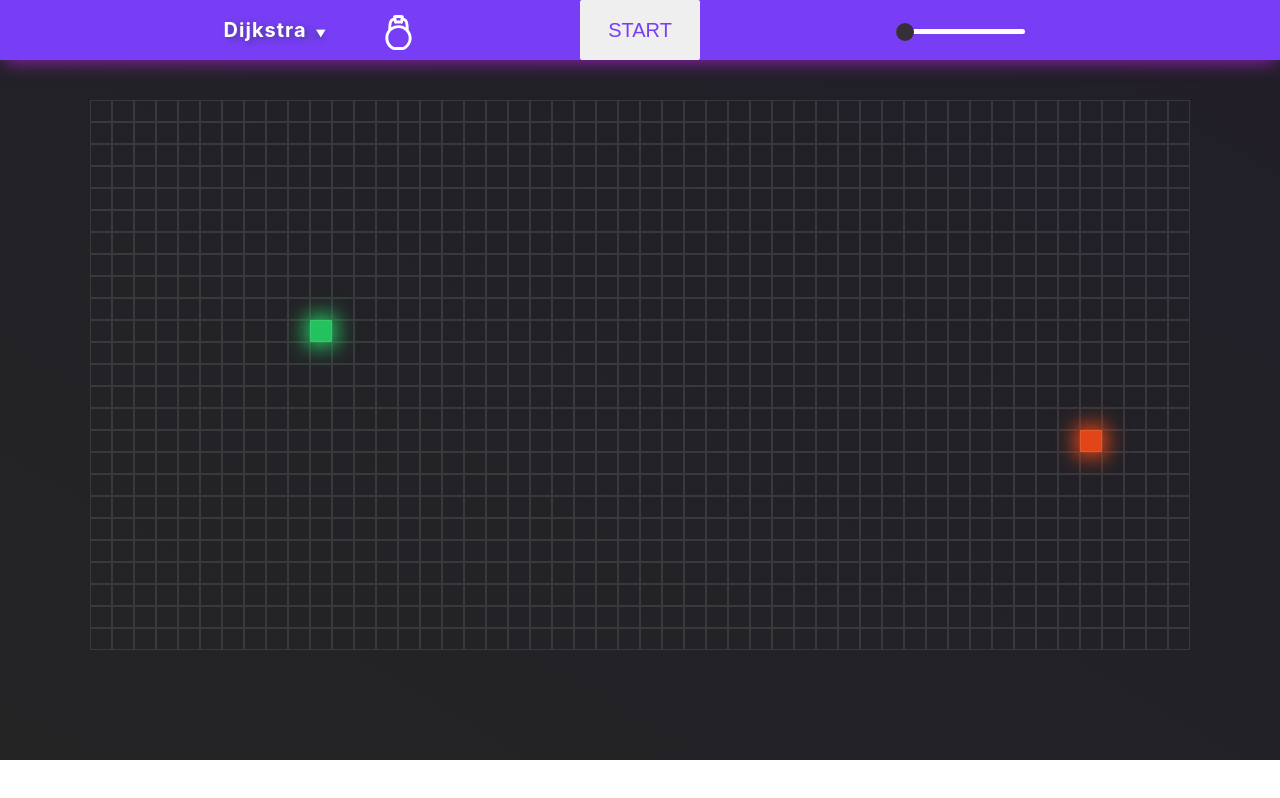
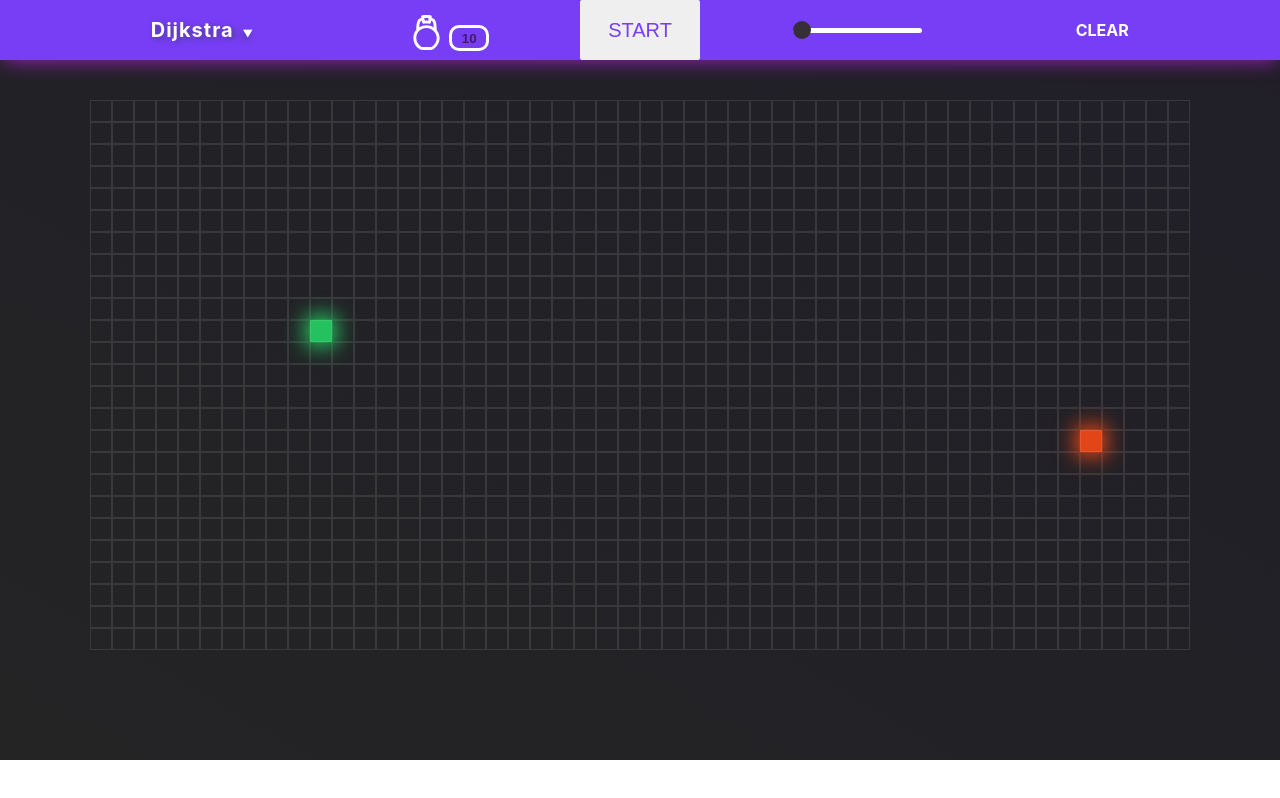
Before and after one commit to coado/Pathfinder, a React (Create React App) app: page / in a window 1280 px wide. Built offline with nearby package versions, Linux system fonts and the light colour scheme.

Commit message:
working on clear method

```diff
--- a/src/App.tsx
+++ b/src/App.tsx
@@ -1,4 +1,4 @@
-import React, { useState, useEffect } from 'react';
+import { useState } from 'react';
 import { PathfindingVisualizer } from './PathfindingVisualizer/PathfindingVisualizer';
 import './App.css';
 
@@ -6,7 +6,6 @@ function App() {
   const [mousePressed, setMousePressed] = useState(false)
   const [start, setStart] = useState(false)
   const [end, setEnd] = useState(false)
-  const [weight, setWeight] = useState(false)
 
   const handleMouseUp = () => {
     setMousePressed(false)
@@ -14,9 +13,6 @@ function App() {
     setEnd(false)
   }
 
-  useEffect(() => {
-    console.log(weight);
-  }, [weight])
 
   return (
     <div className='App'  onMouseUp={handleMouseUp}>
@@ -27,8 +23,6 @@ function App() {
         setStart={setStart}
         mousePressed={mousePressed}
         setMousePressed={setMousePressed}
-        weight={weight}
-        setWeight={setWeight}
       />
     </div>
 
--- a/src/PathfindingVisualizer/PathfindingVisualizer.tsx
+++ b/src/PathfindingVisualizer/PathfindingVisualizer.tsx
@@ -9,18 +9,19 @@ interface IPathfindingVisualizer {
     mousePressed: boolean;
     start: boolean;
     end: boolean;
-    weight: boolean;
     setMousePressed: (value: boolean) => void;
     setStart: (value: boolean) => void;
     setEnd: (value: boolean) => void;
-    setWeight: (value: boolean) => void;
-
 }
 
-export const PathfindingVisualizer: React.FC<IPathfindingVisualizer> = ({ setWeight, weight, end, setEnd, start, setStart, mousePressed, setMousePressed }) => {
+export const PathfindingVisualizer: React.FC<IPathfindingVisualizer> = ({ end, setEnd, start, setStart, mousePressed, setMousePressed }) => {
 
     const [grid, setGrid] = useState<INode[][]>([])
     const [algorithm, setAlgorithm] = useState('Dijkstra')
+    const [weight, setWeight] = useState({
+        active: false,
+        value: 10
+    })
     const [dimensions, setDimensions] = useState({
         rows: 25,
         columns: 50
@@ -53,7 +54,10 @@ export const PathfindingVisualizer: React.FC<IPathfindingVisualizer> = ({ setWei
         return grid
     }
 
-
+    const clearBoard = () => {
+        const newGrid = getInitialGrid()
+        setGrid(newGrid)
+    }
 
     const createNode = (col: number, row: number): INode => {
         return {
@@ -63,7 +67,10 @@ export const PathfindingVisualizer: React.FC<IPathfindingVisualizer> = ({ setWei
             isEnd: row === endNode.current.row && col === endNode.current.col,
             distance: Infinity,
             isVisited: false,
-            isWeight: false,
+            isWeight: {
+                active: false,
+                value: 10
+            },
             isWall: false,
             previousNode: null,
           };
@@ -82,7 +89,7 @@ export const PathfindingVisualizer: React.FC<IPathfindingVisualizer> = ({ setWei
             if (i === visitedNodesInOrder.length) {
                 setTimeout(() => {
                     animateShortestPath(shortestPath)
-                }, 10 * i)
+                }, 2 * i)
                 return
             }
 
@@ -91,7 +98,7 @@ export const PathfindingVisualizer: React.FC<IPathfindingVisualizer> = ({ setWei
                 const { row, col } = visitedNodesInOrder[i]
                 const currentNode = document.getElementById(`node-${row}-${col}`)
                 if (currentNode) currentNode.classList.add('Node__visited')
-            }, 10 * i)
+            }, 2 * i)
         }
     }
 
@@ -140,13 +147,13 @@ export const PathfindingVisualizer: React.FC<IPathfindingVisualizer> = ({ setWei
         if (currentNode.isStart) setStart(true)
         if (currentNode.isEnd) setEnd(true)
         setMousePressed(true)
-        generateWall(row, col)
+        generateObject(row, col)
     }
 
     const handleMouseEnter = (row: number, col: number) => {
         if (start) return generateStart(row, col)
         if (end) return generateEnd(row, col)
-        if (mousePressed) return generateWall(row, col)
+        if (mousePressed) return generateObject(row, col)
     }
 
     const generateStart = (row: number, col: number) => {
@@ -171,22 +178,28 @@ export const PathfindingVisualizer: React.FC<IPathfindingVisualizer> = ({ setWei
         setGrid(cacheGrid)
     }
 
-    const generateWall = (row: number, col: number) => {
+    const generateObject = (row: number, col: number) => {
         const cacheGrid = grid.slice()
         let currentNode = cacheGrid[row][col]
         if (currentNode.isStart || currentNode.isEnd) return
-        if (weight) {
-            currentNode.isWeight = !currentNode.isWeight
+        if (weight.active) {
+            if (currentNode.isWall) return
+            currentNode.isWeight = {
+                active: !currentNode.isWeight.active,
+                value: weight.value
+            }
             setGrid(cacheGrid)
         } else {
+            if (currentNode.isWeight.active) return
             currentNode.isWall = !currentNode.isWall
             setGrid(cacheGrid)
         }
     }
 
+
     return (
         <>
-            <Header setWeight={setWeight} weight={weight} setDimensions={setDimensions} currentAlgorithm={algorithm} setAlgorithm={setAlgorithm} startAlgorithm={visualizeAlgorithm} />
+            <Header clearBoard={clearBoard} setWeight={setWeight} weight={weight} setDimensions={setDimensions} currentAlgorithm={algorithm} setAlgorithm={setAlgorithm} startAlgorithm={visualizeAlgorithm} />
             <div className='Board' onMouseUp={() => setMousePressed(false)}>
                 {
                     grid.map((row, rowIndex) => {
@@ -208,13 +221,13 @@ export const PathfindingVisualizer: React.FC<IPathfindingVisualizer> = ({ setWei
                                                     onMouseDown={() => handleMouseDown(rowIndex, colIndex)}
                                                     onMouseEnter={() => handleMouseEnter(rowIndex, colIndex)}
                                                     >
-                                                    </Node>
+                                                </Node>
                                     })
                                 }
                             </div>
                     })
                 }
             </div>
-            </>
+        </>
 
 )}
--- a/src/algorithms/astar.ts
+++ b/src/algorithms/astar.ts
@@ -39,8 +39,8 @@ const calculateHeuristicDistance = (node: INode, endNode: INode): number => Math
 const updateOpenList = (currentNode: INode, grid: INode[][]) => {
     const unvisitedNeighbors = getUnvisitedNeighbors(currentNode, grid)
     for (const neighbor of unvisitedNeighbors) {
-        if (neighbor.isWeight) {
-            neighbor.distance = currentNode.distance + 10 + 1
+        if (neighbor.isWeight.active) {
+            neighbor.distance = currentNode.distance + neighbor.isWeight.value + 1
         } else {
             neighbor.distance = currentNode.distance + 1
         }
--- a/src/algorithms/dijkstra.ts
+++ b/src/algorithms/dijkstra.ts
@@ -31,8 +31,8 @@ const sortNodesByDistance = (unvisitedNodes: INode[]) => {
 const updateUnvisitedNeighbors = (currentNode: INode, grid: INode[][]) => {
     const unvisitedNeigbors = getUnvisitedNeighbors(currentNode, grid)
     for (const neighbor of unvisitedNeigbors) {
-        if (neighbor.isWeight) {
-            neighbor.distance = currentNode.distance + 10 + 1
+        if (neighbor.isWeight.active) {
+            neighbor.distance = currentNode.distance + neighbor.isWeight.value + 1
         } else {
             neighbor.distance = currentNode.distance + 1
         }
--- a/src/components/Header/Header.styles.scss
+++ b/src/components/Header/Header.styles.scss
@@ -30,9 +30,11 @@
   &__options {
     display: flex;
     align-items: center;
-    justify-content: center;
+    justify-content: space-evenly;
     width: 100%;
   }
+
+  /// LEFT SIDE ////////////////////////////////
 
   &__dropdown {
     display: flex;
@@ -107,6 +109,55 @@
     }
   }
 
+  &__weight {
+    height: 100%;
+    display: flex;
+    align-items: center;
+    cursor: pointer;
+
+    &--icon {
+      margin-top: 0.5rem;
+      width: 3.5rem;
+      height: 3.5rem;
+      fill: white;
+      transition: all 0.2s;
+
+      &:hover {
+        fill: #c8becb;
+      }
+
+      &--active {
+        fill: #362e39;
+        transform: scale(1.1);
+      }
+    }
+
+    &--input {
+      width: 3rem;
+      background-color: transparent;
+      height: 1.8rem;
+      border: 3px solid white;
+      border-radius: 1rem;
+      text-align: center;
+      transform: translateY(0.8rem);
+      margin-left: 0.5rem;
+      color: #362e39;
+      font-weight: 600;
+      transition: all 0.2s;
+
+      &::placeholder {
+        color: #461966;
+      }
+
+      &:focus {
+        outline: none;
+        border-color: #362e39;
+      }
+    }
+  }
+
+  // RIGHT SIDEEEEE
+
   &__slider {
     outline: none;
     -webkit-appearance: none;
@@ -144,24 +195,14 @@
     }
   }
 
-  &__weight {
-    height: 100%;
-    display: flex;
-    align-items: center;
-    margin-left: 5rem;
+  &__clearBoard {
+    color: white;
+    font-size: 1.6rem;
     cursor: pointer;
+    transition: all 0.2s;
 
-    &--icon {
-      margin-top: 0.5rem;
-      width: 3.5rem;
-      height: 3.5rem;
-      fill: white;
-      transition: all 0.2s;
-
-      &--active {
-        fill: #362e39;
-        transform: scale(1.1);
-      }
+    &:hover {
+      color: #c8becb;
     }
   }
 }
--- a/src/components/Header/Header.tsx
+++ b/src/components/Header/Header.tsx
@@ -1,19 +1,27 @@
+import React from 'react';
+import {ReactComponent as Weight} from '../../svg/weight.svg';
 import './Header.styles.scss';
-import {ReactComponent as Weight} from '../../svg/weight.svg';
 
 interface IHeader {
         startAlgorithm: () => void;
         setAlgorithm: (algorithm: string) => void;
         currentAlgorithm: string;
-        weight: boolean;
-        setWeight: (value: boolean) => void;
+        weight: {
+            active: boolean;
+            value: number;
+        };
+        setWeight: (value: {
+            active: boolean;
+            value: number;
+        }) => void;
         setDimensions: (value: {
             rows: number;
             columns: number;
-        }) => void
+        }) => void;
+        clearBoard: () => void
     }
 
-export const Header: React.FC<IHeader> = ({ setWeight, weight, setDimensions, startAlgorithm, setAlgorithm, currentAlgorithm }) => {
+export const Header: React.FC<IHeader> = ({ clearBoard, setWeight, weight, setDimensions, startAlgorithm, setAlgorithm, currentAlgorithm }) => {
 
     const handleSettingAlgorithm = (algorithm: string) => {
         setAlgorithm(algorithm)
@@ -27,10 +35,24 @@ export const Header: React.FC<IHeader> = ({ setWeight, weight, setDimensions, st
         });
     }
 
+    const onChangeHandle = (e: React.ChangeEvent<HTMLInputElement>) => {
+        let value = 10;
+        if (e.target.value) value = Number(e.target.value)
+
+        setWeight({
+            ...weight,
+            value
+        })
+    }
+
     const handleWeightClick = () => {
-       setWeight(!weight)
+       setWeight({
+           ...weight,
+           active: !weight.active,
+       })
+    }
 
-    }
+    const filterInputText = (e: React.KeyboardEvent<HTMLInputElement>) => (!/^[0-9]*$/.test(e.key)) ? e.preventDefault() : null;
 
     return (
         <div className='Header'>
@@ -47,14 +69,14 @@ export const Header: React.FC<IHeader> = ({ setWeight, weight, setDimensions, st
                 </div>
 
                 <div className='Header__weight'>
-                    <Weight onClick={handleWeightClick} className={`Header__weight--icon ${weight ? 'Header__weight--icon--active' : null}`} />
+                    <Weight onClick={handleWeightClick} className={`Header__weight--icon ${weight.active ? 'Header__weight--icon--active' : null}`} />
+                    <input className='Header__weight--input' onKeyPress={e => filterInputText(e)} onChange={e => onChangeHandle(e)} maxLength={2} placeholder='10' autoComplete='off' autoCorrect='off' />
                 </div>
             </div>
             <button className='Header__startButton' onClick={startAlgorithm}> START </button>
             <div className='Header__options'>
-                    <div>
                         <input onChange={e => handleChange(e)} defaultValue='25'  type='range'  min='25' max='35' className='Header__slider' />
-                    </div>
+                        <h1 onClick={clearBoard} className='Header__clearBoard'> CLEAR </h1>
             </div>
         </div>
 )}
--- a/src/components/Node/Node.tsx
+++ b/src/components/Node/Node.tsx
@@ -1,5 +1,4 @@
 import React from 'react';
-import {ReactComponent as Weight} from '../../svg/weight.svg';
 import './Node.scss'
 
 export interface INode {
@@ -10,7 +9,10 @@ export interface INode {
     distance: number,
     isVisited: boolean,
     isWall: boolean,
-    isWeight: boolean,
+    isWeight: {
+        active: boolean,
+        value: number
+    },
     previousNode: INode | null,
 }
 
@@ -39,17 +41,36 @@ export const Node: React.FC<PropsNode> = React.memo((
         onMouseUp
     }) => {
 
+        const weightColor = (value: number) => {
+            if (value <= 20) return 'lightBlue'
+            if (value <= 40) return 'blue'
+            if (value <= 60) return 'orange'
+            if (value <= 80) return 'pink'
+            return 'red'
+        }
+
+        const getClass = () => {
+            if (isStart) return 'Node__start'
+            if (isEnd) return 'Node__end'
+            if (isWeight?.active) return `Node__weight Node__weight--${weightColor(isWeight.value)}`
+            if (isWall) return 'Node__wall'
+            return ''
+        }
+
     return (
         <div
-            className={`Node ${ isStart ? 'Node__start': isEnd ? 'Node__end' : isWeight ? 'Node__weight' : isWall ? 'Node__wall' : ''}`}
+            className={`Node ${getClass()}`}
             id={`node-${row}-${col}`}
             onMouseDown={onMouseDown}
             onMouseEnter={onMouseEnter}
             onMouseUp={onMouseUp}
-            style={{'width': `${dimension}rem`, 'height': `${dimension}rem`}}
+            style={
+                {   'width': `${dimension}rem`,
+                    'height': `${dimension}rem`,
+                }}
             >
             {
-                isWeight && 10
+                isWeight && isWeight.active && isWeight.value
             }
 
         </div>
```
Also changed, not shown: src/components/Node/Node.scss (+17 -2 lines).
